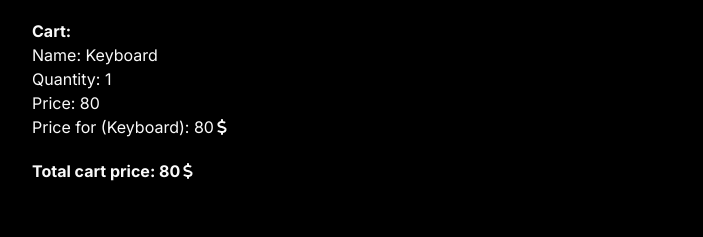
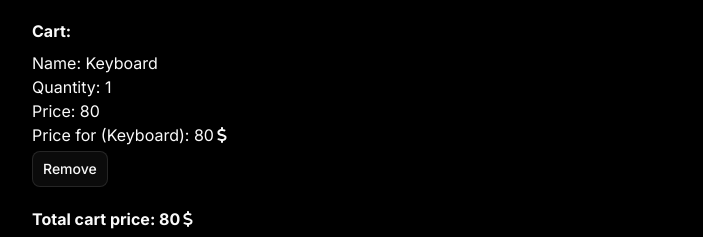
Before and after one commit to DenisDK/Zustand-mini-task, a Next.js app: page / in a window 1280 px wide. Both pictures are taken after a click on the button 492 px from the left and 512 px from the top of the page. Shown: the part 495-732 px from the top of the page, without its empty margins (288-991 px from the left). Built offline with nearby package versions, Linux system fonts and the light colour scheme.

Commit message:
remove cart items

```diff
--- a/app/page.tsx
+++ b/app/page.tsx
@@ -5,7 +5,6 @@ export default function Home() {
   return (
     <div className="flex flex-col flex-1 items-center justify-center bg-zinc-50 font-sans dark:bg-black">
       <main className="flex flex-1 w-full max-w-3xl flex-col items-center justify-center py-32 px-16 bg-white dark:bg-black">
-        {/* justify-between */}
         {/* <Counter /> */}
         <ShoppingCart />
       </main>
--- a/modules/shoppingCart/components/Cart.tsx
+++ b/modules/shoppingCart/components/Cart.tsx
@@ -1,5 +1,6 @@
 "use client";
 
+import { Button } from "@/components/ui/button";
 import { useCartStore } from "../store/cart.store";
 
 // Icons
@@ -13,12 +14,14 @@ const Cart = () => {
     0,
   );
 
+  const removeFromCart = useCartStore((state) => state.removeFromCart);
+
   return (
     <div className="mt-5">
       <h2 className="font-bold">Cart:</h2>
 
       {cartItems.map((item) => (
-        <div key={item.id} className="">
+        <div key={item.id} className="mt-2">
           <p>Name: {item.name}</p>
           <p>Quantity: {item.quantity}</p>
           <p>Price: {item.price}</p>
@@ -26,6 +29,13 @@ const Cart = () => {
             Price for ({item.name}): {item.price * item.quantity}{" "}
             <FaDollarSign />
           </p>
+          <Button
+            onClick={() => removeFromCart(item.id)}
+            variant="outline"
+            className={"mt-1"}
+          >
+            Remove
+          </Button>
         </div>
       ))}
       <div className="flex items-center mt-5 font-bold">
--- a/modules/shoppingCart/components/ProductList.tsx
+++ b/modules/shoppingCart/components/ProductList.tsx
@@ -24,6 +24,7 @@ const ProductList = () => {
             alt={product.name}
             width={1000}
             height={1000}
+            loading="eager"
           />
           <div className="p-2">
             <h3 className="font-bold">{product.name}</h3>
--- a/modules/shoppingCart/store/cart.store.ts
+++ b/modules/shoppingCart/store/cart.store.ts
@@ -24,4 +24,9 @@ export const useCartStore = create<CartStore>((set) => ({
         cartItems: [...state.cartItems, item],
       };
     }),
+
+  removeFromCart: (productId) =>
+    set((state) => ({
+      cartItems: state.cartItems.filter((item) => item.id !== productId),
+    })),
 }));
--- a/modules/shoppingCart/types/cart.types.ts
+++ b/modules/shoppingCart/types/cart.types.ts
@@ -14,4 +14,7 @@ export type CartItem = Product & {
 export type CartStore = {
   cartItems: CartItem[];
   addToCart: (item: CartItem) => void;
+  removeFromCart: (productId: number) => void;
+  // increaseQuantity: (productId: number) => void;
+  // decreaseQuantity: (productId: number) => void;
 };
```
